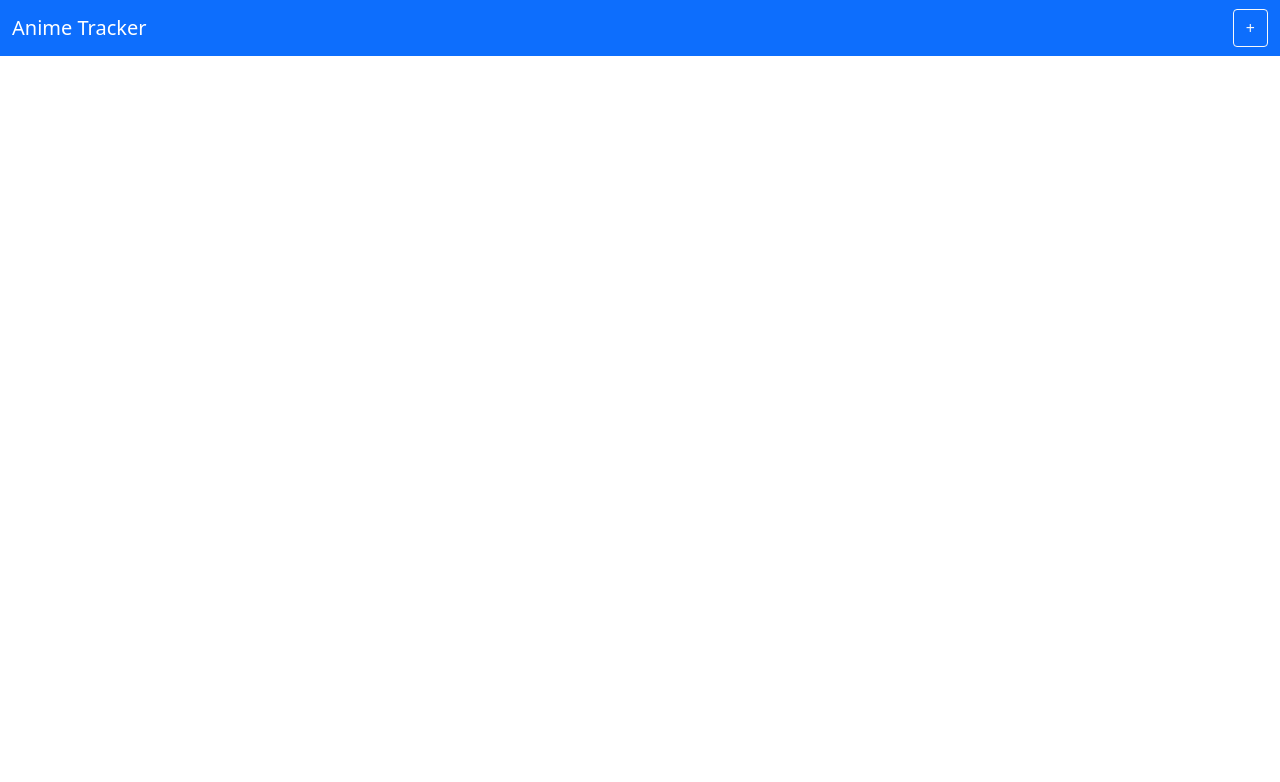
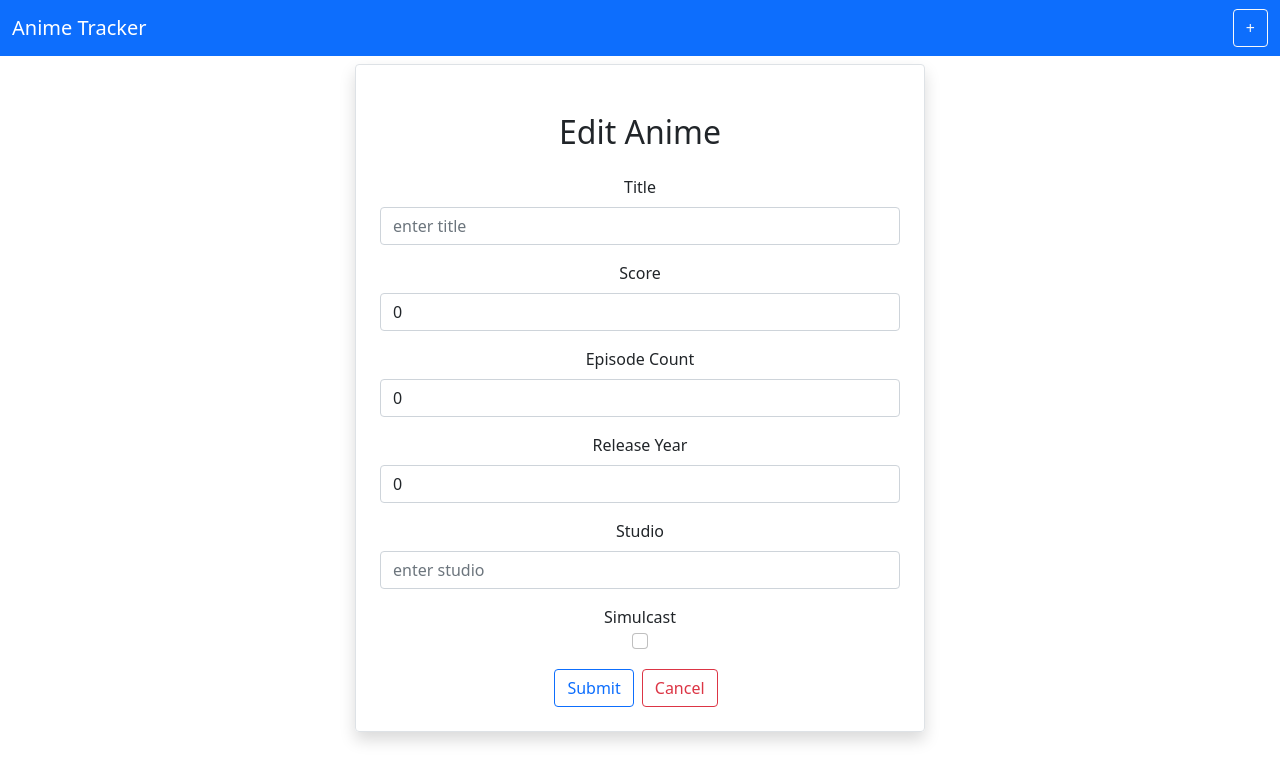
Before and after one commit to vaalwng/reactspringboot-frontend, a React (Create React App) app: page /editanime/1 in a window 1280 px wide. Before the commit this address had no page. Shown: the top 782 px of the page. Built offline with nearby package versions, Linux system fonts and the light colour scheme; no server answers.

Commit message:
-- edit anime entry functionality

```diff
--- a/src/App.js
+++ b/src/App.js
@@ -15,6 +15,7 @@ function App() {
                 <Routes>
                     <Route exact path="/" element={<Home />} />
                     <Route exact path="/addanime" element={<AddAnime />} />
+                    <Route exact path="/editanime/:id" element={<EditAnime />} />
                     <Route exact path="/viewanime/:id" element={<ViewAnime />} />
                 </Routes>
             </Router>
--- a/src/anime/EditAnime.js
+++ b/src/anime/EditAnime.js
@@ -0,0 +1,160 @@
+import axios from "axios";
+import React, { useEffect, useState } from "react";
+import { Link, useNavigate, useParams } from "react-router-dom";
+
+export default function EditAnime() {
+    let navigate = useNavigate();
+
+    const { id } = useParams();
+
+    const [anime, setAnime] = useState({
+        title: "",
+        score: 0.0,
+        episodeCount: 0,
+        releaseYear: 0,
+        studio: "",
+        isSimulcast: false,
+    });
+
+    const { title, score, episodeCount, releaseYear, studio, isSimulcast } =
+        anime;
+
+    const onInputChange = (e) => {
+        setAnime({ ...anime, [e.target.name]: e.target.value });
+    };
+
+    useEffect(() => {
+        loadAnime();
+    }, []);
+
+    const onSubmit = async (e) => {
+        e.preventDefault();
+        await axios.put(`http://localhost:8080/api/anime/${id}`, anime);
+        navigate("/");
+    };
+
+    const onCheckChange = (e) => {
+        setAnime({ ...anime, [e.target.name]: e.target.checked });
+    };
+
+    const loadAnime = async () => {
+        const result = await axios.get(`http://localhost:8080/api/anime/${id}`);
+        setAnime(result.data);
+    };
+
+    return (
+        <div className="container">
+            <div className="row">
+                <div className="col-md-6 offset-md-3 border rounded p-4 mt-2 shadow">
+                    <h2 className="text-center m-4">Edit Anime</h2>
+
+                    <form onSubmit={(e) => onSubmit(e)}>
+                        <div className="mb-3">
+                            <label htmlFor="title" className="form-label">
+                                Title
+                            </label>
+                            <input
+                                id="title"
+                                type={"text"}
+                                className="form-control"
+                                placeholder="enter title"
+                                name="title"
+                                value={title}
+                                onChange={(e) => onInputChange(e)}
+                            />
+                        </div>
+                        <div className="mb-3">
+                            <label htmlFor="score" className="form-label">
+                                Score
+                            </label>
+                            <input
+                                id="score"
+                                type={"number"}
+                                className="form-control"
+                                name="score"
+                                value={score}
+                                step="0.1"
+                                min="0.0"
+                                max="10.0"
+                                onChange={(e) => onInputChange(e)}
+                            />
+                        </div>
+                        <div className="mb-3">
+                            <label
+                                htmlFor="episodeCount"
+                                className="form-label"
+                            >
+                                Episode Count
+                            </label>
+                            <input
+                                id="episodeCount"
+                                type={"number"}
+                                className="form-control"
+                                name="episodeCount"
+                                value={episodeCount}
+                                step="1"
+                                min="0"
+                                onChange={(e) => onInputChange(e)}
+                            />
+                        </div>
+                        <div className="mb-3">
+                            <label htmlFor="releaseYear" className="form-label">
+                                Release Year
+                            </label>
+                            <input
+                                id="releaseYear"
+                                type={"number"}
+                                className="form-control"
+                                name="releaseYear"
+                                value={releaseYear}
+                                step="1"
+                                min="0"
+                                onChange={(e) => onInputChange(e)}
+                            />
+                        </div>
+                        <div className="mb-3">
+                            <label htmlFor="studio" className="form-label">
+                                Studio
+                            </label>
+                            <input
+                                id="studio"
+                                type={"text"}
+                                className="form-control"
+                                placeholder="enter studio"
+                                name="studio"
+                                value={studio}
+                                onChange={(e) => onInputChange(e)}
+                            />
+                        </div>
+                        <div className="mb-3">
+                            <label
+                                htmlFor="simulcast"
+                                className="form-check-label container"
+                            >
+                                Simulcast
+                            </label>
+                            <input
+                                id="simulcast"
+                                type="checkbox"
+                                className="form-check-input"
+                                name="isSimulcast"
+                                checked={isSimulcast}
+                                value={isSimulcast}
+                                onChange={(e) => onCheckChange(e)}
+                            />
+                        </div>
+                        <button
+                            type="submit"
+                            className="btn btn-outline-primary"
+                        >
+                            Submit
+                        </button>
+                        <Link className="btn btn-outline-danger mx-2" to="/">
+                            Cancel
+                        </Link>
+                    </form>
+                </div>
+            </div>
+        </div>
+    );
+}
--- a/src/pages/Home.js
+++ b/src/pages/Home.js
@@ -60,6 +60,12 @@ export default function Home() {
                                     </Link>
                                     <Link
                                         className="btn btn-primary mx-2"
+                                        to={`/editanime/${anime.id}`}
+                                    >
+                                        edit
+                                    </Link>
+                                    <Link
+                                        className="btn btn-primary mx-2"
                                         onClick={() => deleteAnimeEntry(anime.id)}
                                     >
                                         remove
```
